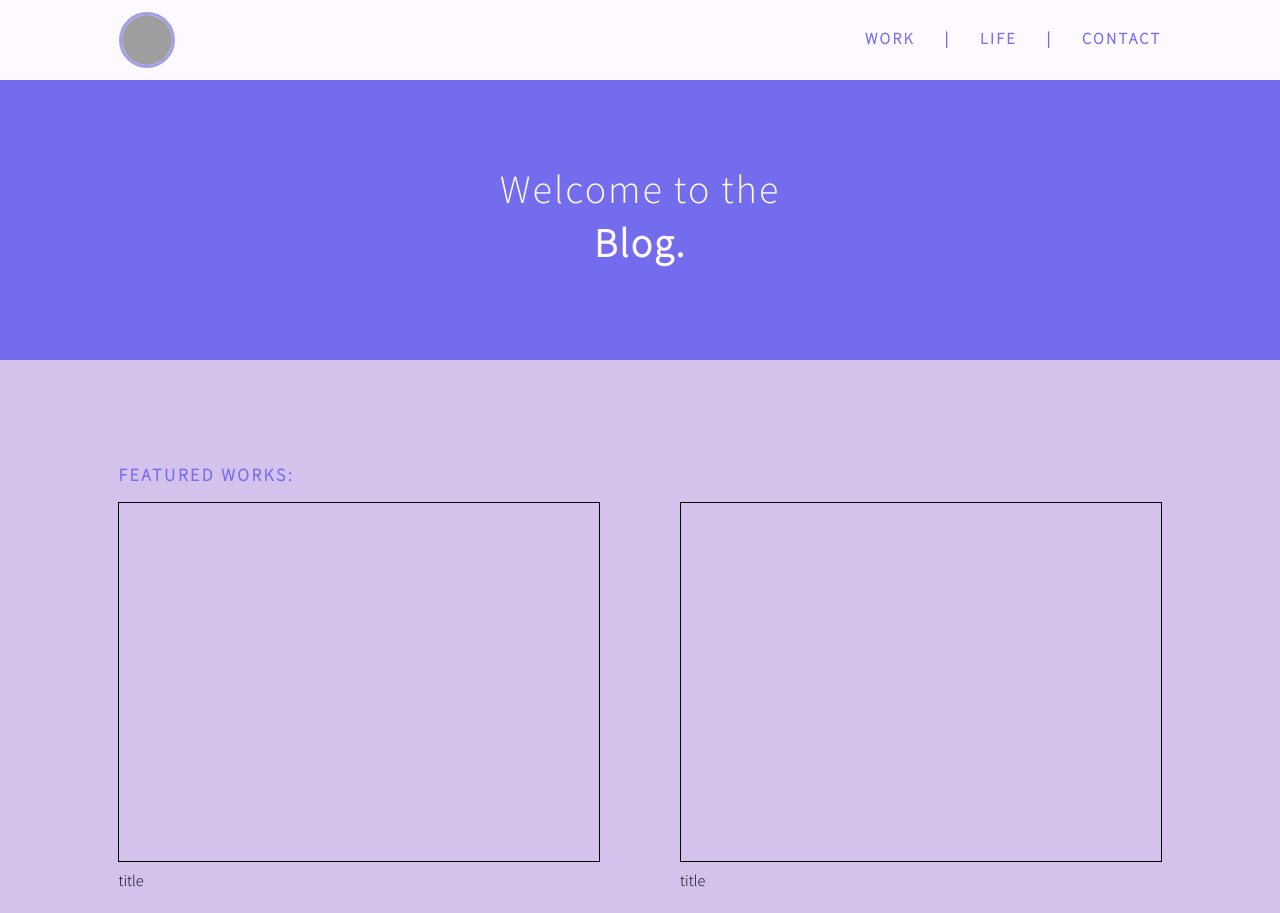
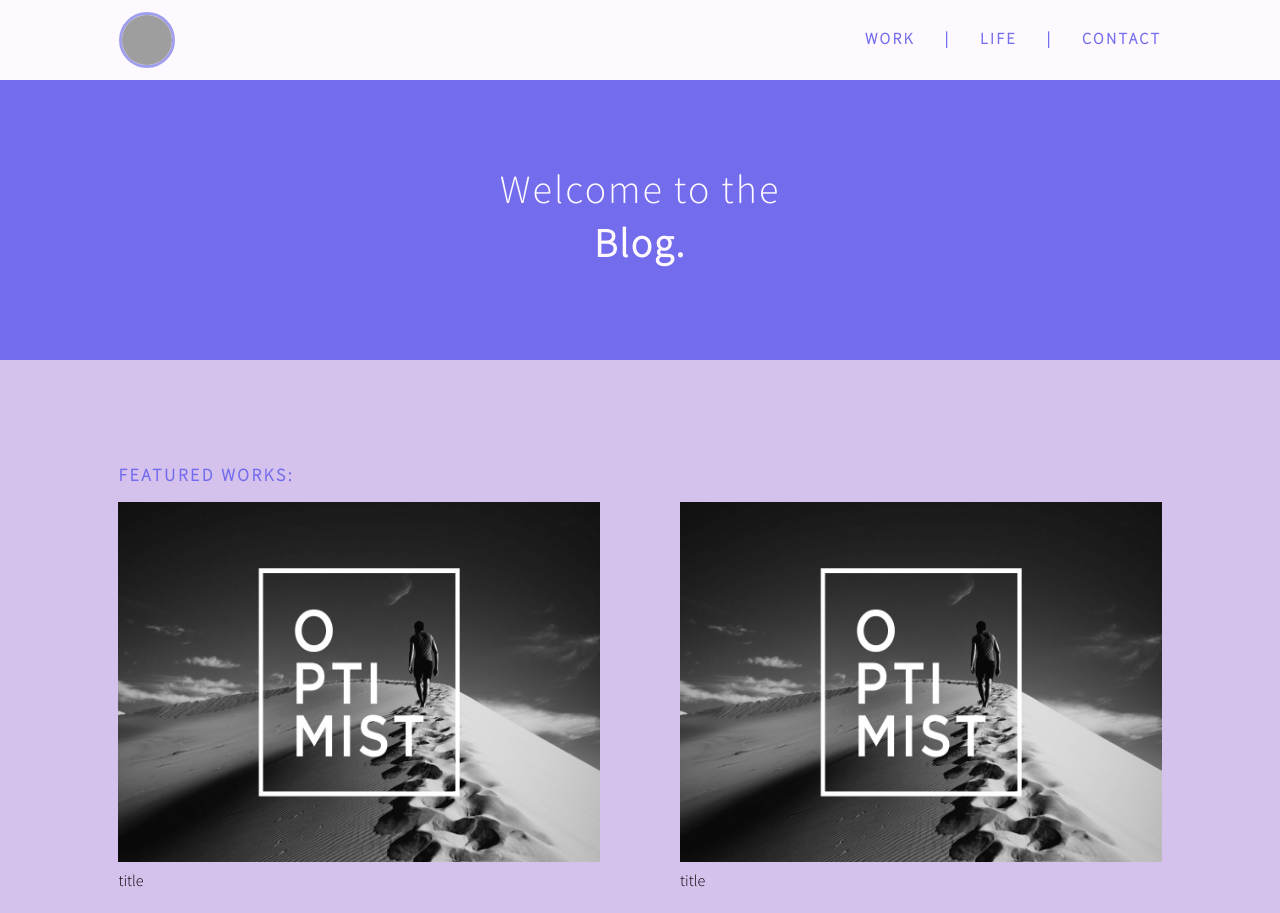
Before and after one commit to DivaGodiva/BB-Log, a React (Create React App) app: page / in a window 1280 px wide. Shown: the top 913 px of the page. Built offline with nearby package versions, Linux system fonts and the light colour scheme; grey boxes are pictures that could not be loaded.

Commit message:
dummy photo featured tiles

```diff
--- a/src/components/FeaturedTile.js
+++ b/src/components/FeaturedTile.js
@@ -2,9 +2,9 @@ import React from 'react';
 
 const FeaturedTile = () => (
   <div className="featuredtilecontainer">
-    <div className="featuredtileimage">
-      <a>
-        <img></img>
+    <div className="featuredtileimagecontainer">
+      <a className="featuredlink"href="https://www.w3schools.com">
+        <img className="featuredtileimage" src="/assets/dummy-photo.jpg" alt="yas"></img>
       </a>
     </div>
     <div className="featuredtiletitle">
--- a/src/styles/featuredtile.css
+++ b/src/styles/featuredtile.css
@@ -1,11 +1,11 @@
-.featuredtilecontainer {
-
+.featuredtileimagecontainer {
+  height: 22.5em;
+  width: 100%;
 }
 
 .featuredtileimage {
-  height: 22.5em;
+  height: 100%;
   width: 100%;
-  border: .1em solid black;
 }
 
 .featuredtiletitle {
--- a/src/styles/footer.css
+++ b/src/styles/footer.css
@@ -1,4 +1,4 @@
 .footer {
-  height: 10em;
+  height: 15em;
   background-color: #fdf1ff;
 }
```
Also changed, not shown: public/assets/dummy-photo.jpg (added).
